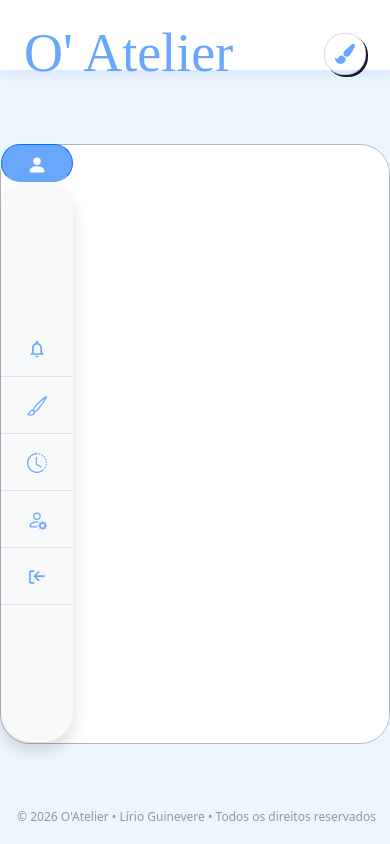
After one commit to nemesis-noctis/o-atelier, a Django app: template accounts/templates/accounts/profile/profile.html in a window 390 px wide. The commit adds this page. Run offline with Django 5.2, Linux system fonts and the light colour scheme; the template is opened without the code that fills it, so the values that code supplies are empty; some libraries are stand-ins or nearby versions; some web fonts are replaced.

Commit message:
fix: Add the right files missing on the last commit.

```diff
--- /dev/null
+++ b/accounts/templates/accounts/profile/profile.html
@@ -0,0 +1,158 @@
+{% extends "base.html" %}
+
+{% block title %}
+    {{ user.username }}
+{% endblock %}
+
+{% block content %}
+    {% include "include/navbar.html" %}
+
+    <section class="position-relative mt-9 mt-sm-9 mt-md-9 mt-lg-9 mt-xl-9 mt-xxl-10"
+             style="width: 100%;height: 100%;color: rgb(33, 37, 41);">
+        <div class="mw-100 overflow-auto pe-0"
+             style="width: 1000px;margin: auto;background: #ffffff;border-radius: 30px;border: 1px solid var(--bs-dark-border-subtle);height: 600px;">
+            <div class="row" style="height: 100%;">
+
+
+                <div class="me-0 z-1" style="width: auto;height: auto;">
+
+                    <div class="position-absolute top-0 bottom-0 flex-column flex-shrink-0 me-0"
+                         style="width: 4.5rem;height: 536px;">
+                        <div>
+                            <a class="btn btn-primary d-block" data-bs-toggle="collapse" aria-expanded="true"
+                               role="button" aria-controls="collapse-1" href="#collapse-1"
+                               style="margin-right: auto;margin-left: auto;background: #69A7FC;border-radius: 30px;border-bottom-color: #69A7FC;">
+                                <svg class="bi bi-person-fill" xmlns="http://www.w3.org/2000/svg" width="1em"
+                                     height="1em" fill="currentColor" viewBox="0 0 16 16"
+                                     style="width: 20px;height: 20px;">
+                                    <path d="M3 14s-1 0-1-1 1-4 6-4 6 3 6 4-1 1-1 1zm5-6a3 3 0 1 0 0-6 3 3 0 0 0 0 6"></path>
+                                </svg>
+                            </a>
+                            <div id="collapse-1" class="collapse show">
+                                <div class="shadow align-content-center"
+                                     style="border-radius: 30px;height: 560px;background: var(--bs-light);">
+                                    <ul class="nav nav-pills text-center flex-column align-self-center mb-auto"
+                                        style="border-radius: 30px;">
+                                        <li class="nav-item">
+                                            <a class="nav-link active link-light py-3 border-bottom rounded-0"
+                                               href="#" aria-current="page" style="background: #00000000;">
+                                                <svg xmlns="http://www.w3.org/2000/svg" height="1em"
+                                                     viewBox="0 0 24 24" width="1em" fill="currentColor"
+                                                     style="color: #69A7FC;font-size: 20px;">
+                                                    <path d="M0 0h24v24H0z" fill="none"></path>
+                                                    <path d="M12 22c1.1 0 2-.9 2-2h-4c0 1.1.9 2 2 2zm6-6v-5c0-3.07-1.63-5.64-4.5-6.32V4c0-.83-.67-1.5-1.5-1.5s-1.5.67-1.5 1.5v.68C7.64 5.36 6 7.92 6 11v5l-2 2v1h16v-1l-2-2zm-2 1H8v-6c0-2.48 1.51-4.5 4-4.5s4 2.02 4 4.5v6z"></path>
+                                                </svg>
+                                            </a>
+                                        </li>
+                                        <li class="nav-item">
+                                            <a class="nav-link py-3 border-bottom rounded-0" href="#">
+                                                <svg class="bi bi-brush" xmlns="http://www.w3.org/2000/svg"
+                                                     width="1em"
+                                                     height="1em" fill="currentColor" viewBox="0 0 16 16"
+                                                     style="color: #69A7FC;font-size: 20px;">
+                                                    <path d="M15.825.12a.5.5 0 0 1 .132.584c-1.53 3.43-4.743 8.17-7.095 10.64a6.1 6.1 0 0 1-2.373 1.534c-.018.227-.06.538-.16.868-.201.659-.667 1.479-1.708 1.74a8.1 8.1 0 0 1-3.078.132 4 4 0 0 1-.562-.135 1.4 1.4 0 0 1-.466-.247.7.7 0 0 1-.204-.288.62.62 0 0 1 .004-.443c.095-.245.316-.38.461-.452.394-.197.625-.453.867-.826.095-.144.184-.297.287-.472l.117-.198c.151-.255.326-.54.546-.848.528-.739 1.201-.925 1.746-.896q.19.012.348.048c.062-.172.142-.38.238-.608.261-.619.658-1.419 1.187-2.069 2.176-2.67 6.18-6.206 9.117-8.104a.5.5 0 0 1 .596.04M4.705 11.912a1.2 1.2 0 0 0-.419-.1c-.246-.013-.573.05-.879.479-.197.275-.355.532-.5.777l-.105.177c-.106.181-.213.362-.32.528a3.4 3.4 0 0 1-.76.861c.69.112 1.736.111 2.657-.12.559-.139.843-.569.993-1.06a3 3 0 0 0 .126-.75zm1.44.026c.12-.04.277-.1.458-.183a5.1 5.1 0 0 0 1.535-1.1c1.9-1.996 4.412-5.57 6.052-8.631-2.59 1.927-5.566 4.66-7.302 6.792-.442.543-.795 1.243-1.042 1.826-.121.288-.214.54-.275.72v.001l.575.575zm-4.973 3.04.007-.005zm3.582-3.043.002.001h-.002z"></path>
+                                                </svg>
+                                            </a>
+                                        </li>
+                                        <li class="nav-item">
+                                            <a class="nav-link py-3 border-bottom rounded-0" href="#">
+                                                <svg class="bi bi-clock-history" xmlns="http://www.w3.org/2000/svg"
+                                                     width="1em" height="1em" fill="currentColor"
+                                                     viewBox="0 0 16 16"
+                                                     style="color: #69A7FC;font-size: 20px;">
+                                                    <path d="M8.515 1.019A7 7 0 0 0 8 1V0a8 8 0 0 1 .589.022zm2.004.45a7 7 0 0 0-.985-.299l.219-.976q.576.129 1.126.342zm1.37.71a7 7 0 0 0-.439-.27l.493-.87a8 8 0 0 1 .979.654l-.615.789a7 7 0 0 0-.418-.302zm1.834 1.79a7 7 0 0 0-.653-.796l.724-.69q.406.429.747.91zm.744 1.352a7 7 0 0 0-.214-.468l.893-.45a8 8 0 0 1 .45 1.088l-.95.313a7 7 0 0 0-.179-.483m.53 2.507a7 7 0 0 0-.1-1.025l.985-.17q.1.58.116 1.17zm-.131 1.538q.05-.254.081-.51l.993.123a8 8 0 0 1-.23 1.155l-.964-.267q.069-.247.12-.501m-.952 2.379q.276-.436.486-.908l.914.405q-.24.54-.555 1.038zm-.964 1.205q.183-.183.35-.378l.758.653a8 8 0 0 1-.401.432z"></path>
+                                                    <path d="M8 1a7 7 0 1 0 4.95 11.95l.707.707A8.001 8.001 0 1 1 8 0z"></path>
+                                                    <path d="M7.5 3a.5.5 0 0 1 .5.5v5.21l3.248 1.856a.5.5 0 0 1-.496.868l-3.5-2A.5.5 0 0 1 7 9V3.5a.5.5 0 0 1 .5-.5"></path>
+                                                </svg>
+                                            </a>
+                                        </li>
+
+                                        {% if user.is_superuser %}
+                                            <li class="nav-item">
+                                                <a class="nav-link py-3 border-bottom rounded-0"
+                                                   href="#">
+                                                    <svg class="bi bi-people" xmlns="http://www.w3.org/2000/svg"
+                                                         width="1em"
+                                                         height="1em" fill="currentColor" viewBox="0 0 16 16"
+                                                         style="color: #69A7FC;font-size: 20px;">
+                                                        <path d="M15 14s1 0 1-1-1-4-5-4-5 3-5 4 1 1 1 1zm-7.978-1L7 12.996c.001-.264.167-1.03.76-1.72C8.312 10.629 9.282 10 11 10c1.717 0 2.687.63 3.24 1.276.593.69.758 1.457.76 1.72l-.008.002-.014.002zM11 7a2 2 0 1 0 0-4 2 2 0 0 0 0 4m3-2a3 3 0 1 1-6 0 3 3 0 0 1 6 0M6.936 9.28a6 6 0 0 0-1.23-.247A7 7 0 0 0 5 9c-4 0-5 3-5 4q0 1 1 1h4.216A2.24 2.24 0 0 1 5 13c0-1.01.377-2.042 1.09-2.904.243-.294.526-.569.846-.816M4.92 10A5.5 5.5 0 0 0 4 13H1c0-.26.164-1.03.76-1.724.545-.636 1.492-1.256 3.16-1.275ZM1.5 5.5a3 3 0 1 1 6 0 3 3 0 0 1-6 0m3-2a2 2 0 1 0 0 4 2 2 0 0 0 0-4"></path>
+                                                    </svg>
+                                                </a>
+                                            </li>
+                                            <li class="nav-item">
+                                                <a class="nav-link py-3 border-bottom rounded-0"
+                                                   href="#">
+                                                    <svg class="bi bi-images" xmlns="http://www.w3.org/2000/svg"
+                                                         width="1em"
+                                                         height="1em" fill="currentColor" viewBox="0 0 16 16"
+                                                         style="color: #69A7FC;font-size: 20px;">
+                                                        <path d="M4.502 9a1.5 1.5 0 1 0 0-3 1.5 1.5 0 0 0 0 3"></path>
+                                                        <path d="M14.002 13a2 2 0 0 1-2 2h-10a2 2 0 0 1-2-2V5A2 2 0 0 1 2 3a2 2 0 0 1 2-2h10a2 2 0 0 1 2 2v8a2 2 0 0 1-1.998 2M14 2H4a1 1 0 0 0-1 1h9.002a2 2 0 0 1 2 2v7A1 1 0 0 0 15 11V3a1 1 0 0 0-1-1M2.002 4a1 1 0 0 0-1 1v8l2.646-2.354a.5.5 0 0 1 .63-.062l2.66 1.773 3.71-3.71a.5.5 0 0 1 .577-.094l1.777 1.947V5a1 1 0 0 0-1-1z"></path>
+                                                    </svg>
+                                                </a>
+                                            </li>
+                                            <li class="nav-item">
+                                                <a class="nav-link py-3 border-bottom rounded-0"
+                                                   href="#"
+                                                   hx-get="{% url "landing_page_editor" %}"
+                                                   hx-target="#content"
+                                                   hx-trigger="click"
+                                                   hx-swap="innerHTML">
+                                                    <svg class="bi bi-house-gear" xmlns="http://www.w3.org/2000/svg"
+                                                         width="1em" height="1em" fill="currentColor"
+                                                         viewBox="0 0 16 16"
+                                                         style="color: #69A7FC;font-size: 20px;">
+                                                        <path d="M7.293 1.5a1 1 0 0 1 1.414 0L11 3.793V2.5a.5.5 0 0 1 .5-.5h1a.5.5 0 0 1 .5.5v3.293l2.354 2.353a.5.5 0 0 1-.708.708L8 2.207l-5 5V13.5a.5.5 0 0 0 .5.5h4a.5.5 0 0 1 0 1h-4A1.5 1.5 0 0 1 2 13.5V8.207l-.646.647a.5.5 0 1 1-.708-.708z"></path>
+                                                        <path d="M11.886 9.46c.18-.613 1.048-.613 1.229 0l.043.148a.64.64 0 0 0 .921.382l.136-.074c.561-.306 1.175.308.87.869l-.075.136a.64.64 0 0 0 .382.92l.149.045c.612.18.612 1.048 0 1.229l-.15.043a.64.64 0 0 0-.38.921l.074.136c.305.561-.309 1.175-.87.87l-.136-.075a.64.64 0 0 0-.92.382l-.045.149c-.18.612-1.048.612-1.229 0l-.043-.15a.64.64 0 0 0-.921-.38l-.136.074c-.561.305-1.175-.309-.87-.87l.075-.136a.64.64 0 0 0-.382-.92l-.148-.044c-.613-.181-.613-1.049 0-1.23l.148-.043a.64.64 0 0 0 .382-.921l-.074-.136c-.306-.561.308-1.175.869-.87l.136.075a.64.64 0 0 0 .92-.382zM14 12.5a1.5 1.5 0 1 0-3 0 1.5 1.5 0 0 0 3 0"></path>
+                                                    </svg>
+                                                </a>
+                                            </li>
+                                        {% endif %}
+
+                                        <li class="nav-item">
+                                            <a href="#" class="nav-link py-3 border-bottom rounded-0"
+                                               hx-get="{% url "change_account_data" %}"
+                                               hx-target="#content"
+                                               hx-trigger="click"
+                                               hx-swap="innerHTML">
+                                                <svg class="bi bi-person-gear" xmlns="http://www.w3.org/2000/svg"
+                                                     width="1em" height="1em" fill="currentColor"
+                                                     viewBox="0 0 16 16"
+                                                     style="color: #69A7FC;font-size: 20px;">
+                                                    <path d="M11 5a3 3 0 1 1-6 0 3 3 0 0 1 6 0M8 7a2 2 0 1 0 0-4 2 2 0 0 0 0 4m.256 7a4.5 4.5 0 0 1-.229-1.004H3c.001-.246.154-.986.832-1.664C4.484 10.68 5.711 10 8 10q.39 0 .74.025c.226-.341.496-.65.804-.918Q8.844 9.002 8 9c-5 0-6 3-6 4s1 1 1 1zm3.63-4.54c.18-.613 1.048-.613 1.229 0l.043.148a.64.64 0 0 0 .921.382l.136-.074c.561-.306 1.175.308.87.869l-.075.136a.64.64 0 0 0 .382.92l.149.045c.612.18.612 1.048 0 1.229l-.15.043a.64.64 0 0 0-.38.921l.074.136c.305.561-.309 1.175-.87.87l-.136-.075a.64.64 0 0 0-.92.382l-.045.149c-.18.612-1.048.612-1.229 0l-.043-.15a.64.64 0 0 0-.921-.38l-.136.074c-.561.305-1.175-.309-.87-.87l.075-.136a.64.64 0 0 0-.382-.92l-.148-.045c-.613-.18-.613-1.048 0-1.229l.148-.043a.64.64 0 0 0 .382-.921l-.074-.136c-.306-.561.308-1.175.869-.87l.136.075a.64.64 0 0 0 .92-.382zM14 12.5a1.5 1.5 0 1 0-3 0 1.5 1.5 0 0 0 3 0"></path>
+                                                </svg>
+                                            </a>
+                                        </li>
+                                        <li class="nav-item">
+                                            <a class="nav-link py-3 border-bottom rounded-0"
+                                               href="{% url "logout" %}">
+                                                <svg xmlns="http://www.w3.org/2000/svg" width="1em" height="1em"
+                                                     viewBox="0 0 24 24" fill="none"
+                                                     style="color: #69A7FC;font-size: 20px;">
+                                                    <path d="M8.51428 20H4.51428C3.40971 20 2.51428 19.1046 2.51428 18V6C2.51428 4.89543 3.40971 4 4.51428 4H8.51428V6H4.51428V18H8.51428V20Z"
+                                                          fill="currentColor"></path>
+                                                    <path d="M13.8418 17.385L15.262 15.9768L11.3428 12.0242L20.4857 12.0242C21.038 12.0242 21.4857 11.5765 21.4857 11.0242C21.4857 10.4719 21.038 10.0242 20.4857 10.0242L11.3236 10.0242L15.304 6.0774L13.8958 4.6572L7.5049 10.9941L13.8418 17.385Z"
+                                                          fill="currentColor"></path>
+                                                </svg>
+                                            </a>
+                                        </li>
+                                    </ul>
+                                </div>
+                            </div>
+                        </div>
+                    </div>
+                </div>
+                <div
+                        id="content"
+                        class="col ps-0"
+                        hx-get="{% url "change_account_data" %}"
+                        hx-trigger="load"
+                        hx-swap="innerHTML"
+                >
+                </div>
+            </div>
+
+
+        </div>
+    </section>
+{% endblock %}
--- a/accounts/views.py
+++ b/accounts/views.py
@@ -22,11 +22,7 @@ load_dotenv(settings.BASE_DIR / ".env")
 
 @login_required
 def user_profile(request):
-    if request.user.is_superuser == True:
-        return render(request, "accounts/artist/artist_profile.html", context={"landing_data": get_landing_data()})
-
-    else:
-        return render(request, "accounts/clients/client_profile.html", context={"landing_data": get_landing_data()})
+    return render(request, "accounts/profile/profile.html", context={"landing_data": get_landing_data()})
 
 
 class LandingPageEditorView(LoginRequiredMixin, UserPassesTestMixin, View):
--- a/static/css/styles.css
+++ b/static/css/styles.css
@@ -264,3 +264,39 @@ img:hover {
     display: inline-block;
     font-size: 12px;
 }
+
+/* Padrão para telas menores (mobile) */
+.mt-9 {
+    margin-top: 9rem !important;
+}
+
+/* Breakpoints responsivos */
+@media (min-width: 576px) {
+    .mt-sm-9 {
+        margin-top: 9rem !important;
+    }
+}
+
+@media (min-width: 768px) {
+    .mt-md-9 {
+        margin-top: 9rem !important;
+    }
+}
+
+@media (min-width: 992px) {
+    .mt-lg-9 {
+        margin-top: 9rem !important;
+    }
+}
+
+@media (min-width: 1200px) {
+    .mt-xl-9 {
+        margin-top: 9rem !important;
+    }
+}
+
+@media (min-width: 1400px) {
+    .mt-xxl-10 {
+        margin-top: 10.5rem !important;
+    }
+}
--- a/templates/base.html
+++ b/templates/base.html
@@ -23,7 +23,6 @@
             "url": "https://olimpium-atelier.com"
         }
     </script>
-    <script src="https://cdn.jsdelivr.net/npm/bootstrap@5.3.8/dist/js/bootstrap.bundle.min.js"></script>
     <script src="https://unpkg.com/htmx.org@2.0.0"></script>
     <link rel="icon" type="image/png" sizes="2000x2000"
           href="{% static "landing/img/O’ Atelier icon.png?h=89f6824d1f7405c418ef3a7e222115fb" %}">
@@ -36,6 +35,7 @@
     <link rel="icon" type="image/png" sizes="2000x2000"
           href="{% static "landing/img/O’ Atelier icon.png?h=89f6824d1f7405c418ef3a7e222115fb" %}">
     <link rel="stylesheet" href="https://cdn.jsdelivr.net/npm/bootstrap@5.3.8/dist/css/bootstrap.min.css">
+    <script src="https://cdn.jsdelivr.net/npm/bootstrap@5.3.8/dist/js/bootstrap.bundle.min.js"></script>
     <link rel="stylesheet" href="{% static "css/Abhaya Libre.css" %}">
     <link href="https://fonts.googleapis.com/css2?family=Fleur+De+Leah&display=swap" rel="stylesheet">
     <link href="https://fonts.googleapis.com/css2?family=Abhaya+Libre:wght@400;500;600;700;800&display=swap"
@@ -48,7 +48,7 @@
           href="{% static "css/styles.css" %}">
 </head>
 
-<body style="background: #EDF5FE;">
+<body class="position-relative" style="background: #EDF5FE;">
 {% block content %}
 
 {% endblock %}
```
